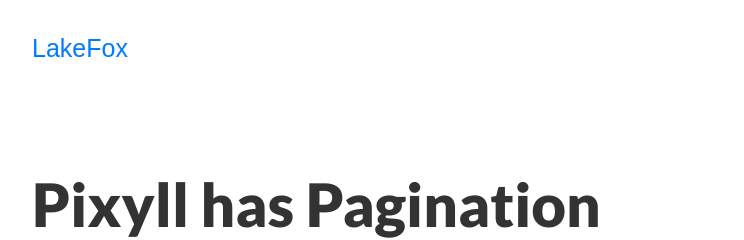
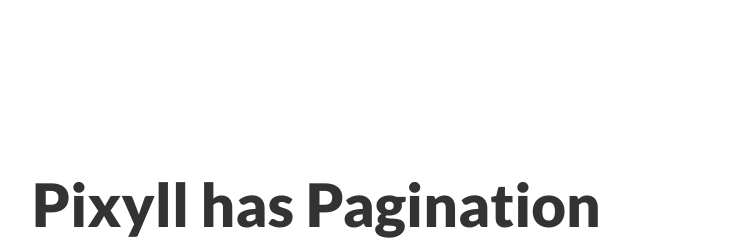
Before and after one commit to lakefox/p2p-network, a Jekyll site: the page built from _posts/2014-06-08-pixyll-has-pagination.md, in a window 1280 px wide. Shown: the top 240 px of the page, without its empty margins (188-932 px from the left). Built offline with Jekyll 4.4.1, drawn with Linux system fonts in a browser that asks for light colours.

Commit message:
Update _header.scss

```diff
--- a/_sass/_header.scss
+++ b/_sass/_header.scss
@@ -4,7 +4,7 @@
 }
 
 .site-header a {
-  color: #007aff;
+  color: #fff;
   font-size: $h1;
   font-weight: 300;
   font-family: sans-serif;
```
